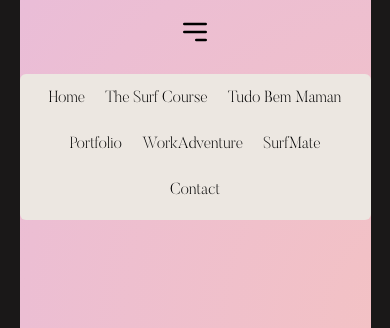
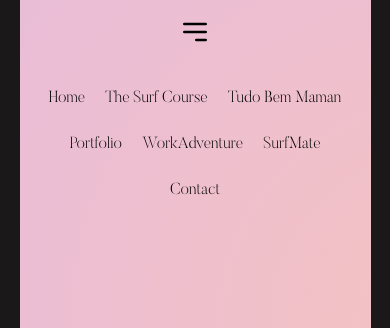
Before and after one commit to alexarts74/portfolio, a plain HTML site: page others-projects.html in a window 390 px wide. Both pictures are taken after a click on the button 195 px from the left and 32 px from the top of the page. Shown: the top 328 px of the page. Drawn offline with nearby package versions, Linux system fonts and the light colour scheme.

Commit message:
change phone nav bar menu to be good with gradient

```diff
--- a/others-projects.html
+++ b/others-projects.html
@@ -31,7 +31,7 @@
                   <li class="underline-animation"><a href="contact.html" class="font-butler font-medium md:text-[18px] lg:text-[24px]">Contact</a></li>
                 </ul>
                 <!-- Burger Menu Content -->
-                <ul id="burger-menu-content" class="absolute top-[5%] left-[5%] right-[5%] background-color-section flex-col hidden md:hidden mt-8 px-2 py-1 rounded-md text-center">
+                <ul id="burger-menu-content" class="absolute top-[5%] left-[5%] right-[5%] flex-col hidden md:hidden mt-8 px-2 py-1 rounded-md text-center">
                   <li class="underline-animation"><a href="index.html" class="block p-2 font-butler font-medium">Home</a></li>
                   <li class="underline-animation"><a href="surf-course.html" class="block p-2 font-butler font-medium">The Surf Course</a></li>
                   <li class="underline-animation"><a href="tudo-bem-maman.html" class="block p-2 font-butler font-medium">Tudo Bem Maman</a></li>
```
Also changed, not shown: portfolio.html (+1 -1 lines), surf-course.html (+1 -1 lines), surfmate.html (+1 -1 lines), tudo-bem-maman.html (+1 -1 lines), workadventure.html (+1 -1 lines).
